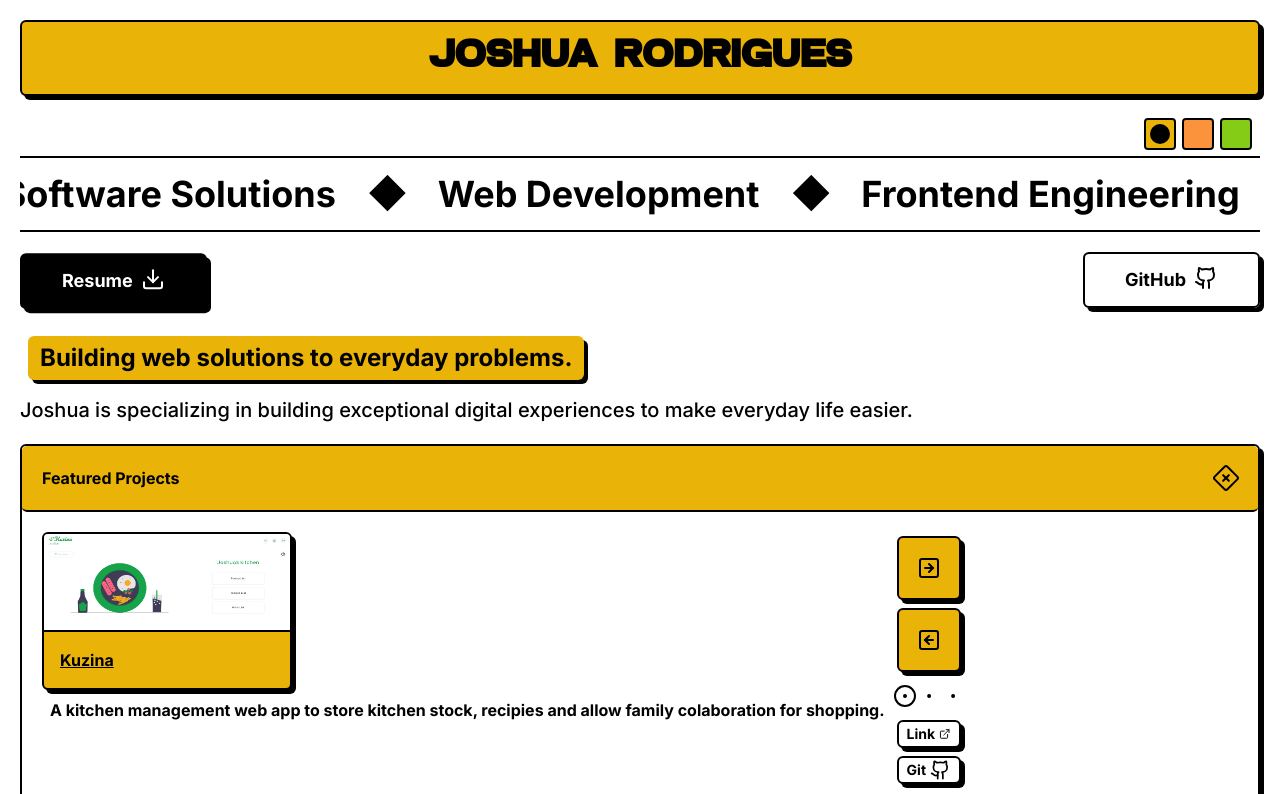
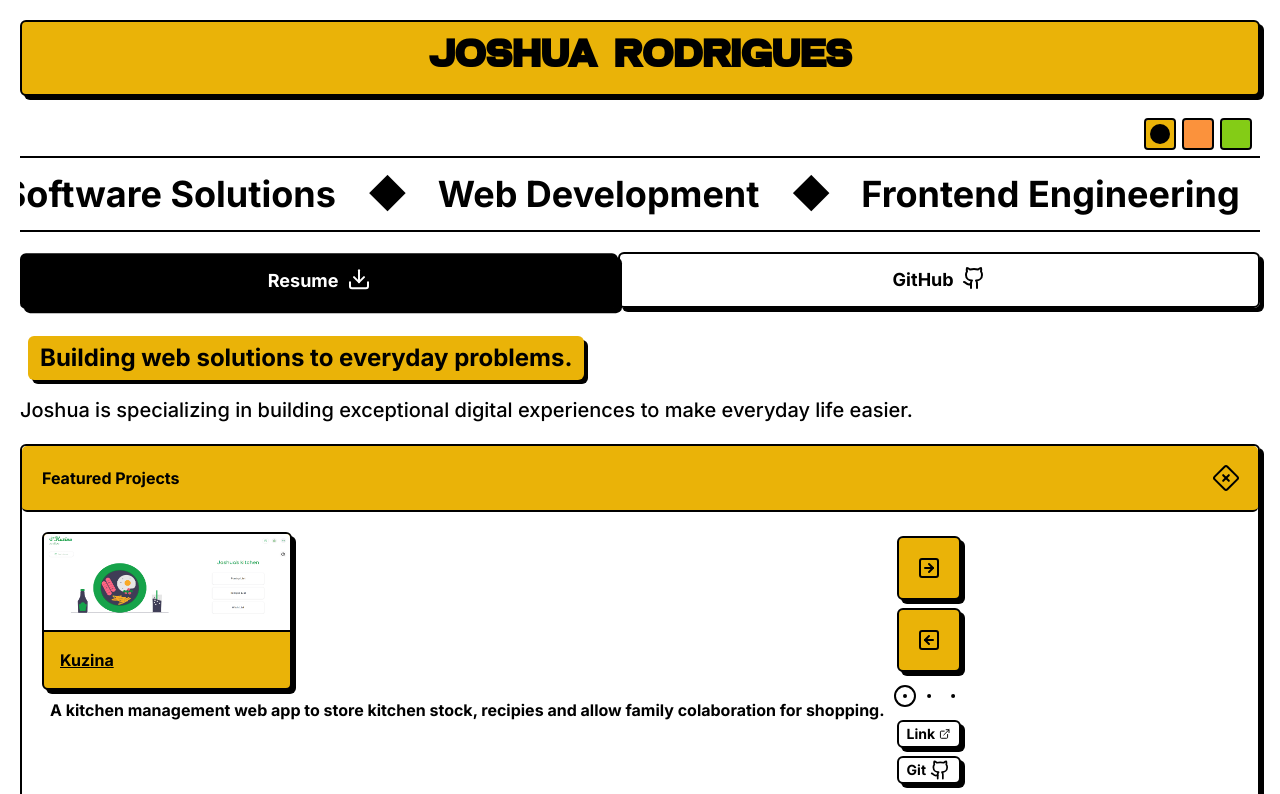
Before and after one commit to Joshuajrodrigues/dev-portfolio, a Next.js app: page / in a window 1280 px wide. Shown: the top 794 px of the page. Built offline with nearby package versions, Linux system fonts and the light colour scheme.

Commit message:
resume w-full

```diff
--- a/components/github.tsx
+++ b/components/github.tsx
@@ -6,7 +6,7 @@ export default function Github() {
     <a
       target="_blank"
       href="https://github.com/Joshuajrodrigues"
-      className="mt-2 sm:mt-0 flex cursor-pointer items-center rounded-md border-2 border-black px-10 py-3 font-bold shadow-[4px_4px_0px_0px_rgba(0,0,0,1)] transition-all hover:translate-x-[3px] hover:translate-y-[3px] hover:shadow-none"
+      className="w-full mt-2 sm:mt-0 flex cursor-pointer items-center justify-center rounded-md border-2 border-black px-10 py-3 font-bold shadow-[4px_4px_0px_0px_rgba(0,0,0,1)] transition-all hover:translate-x-[3px] hover:translate-y-[3px] hover:shadow-none"
     >
       <span className="flex text-lg font-bolder">
         GitHub <GithubIcon className="ml-2" />{" "}
--- a/components/resume.tsx
+++ b/components/resume.tsx
@@ -6,6 +6,7 @@ import { motion } from "framer-motion";
 export default function Resume() {
   return (
     <motion.div
+      className="w-full"
       animate={{
         y: [1, 2, 3, 2, 1, -2, -3, -2],
       }}
@@ -17,7 +18,7 @@ export default function Resume() {
       }}
     >
       <Button
-        className="text-white bg-black"
+        className="text-white bg-black w-full flex items-center justify-center "
         ariaLabel="Click to download resume"
         onClick={() => {
           let a = document.createElement("a");
@@ -26,7 +27,7 @@ export default function Resume() {
           a.click();
         }}
       >
-        <span className="flex text-lg font-bolder">
+        <span className=" flex text-lg font-bolder">
           Resume <Download className={`ml-2 `} />{" "}
         </span>
       </Button>
```
